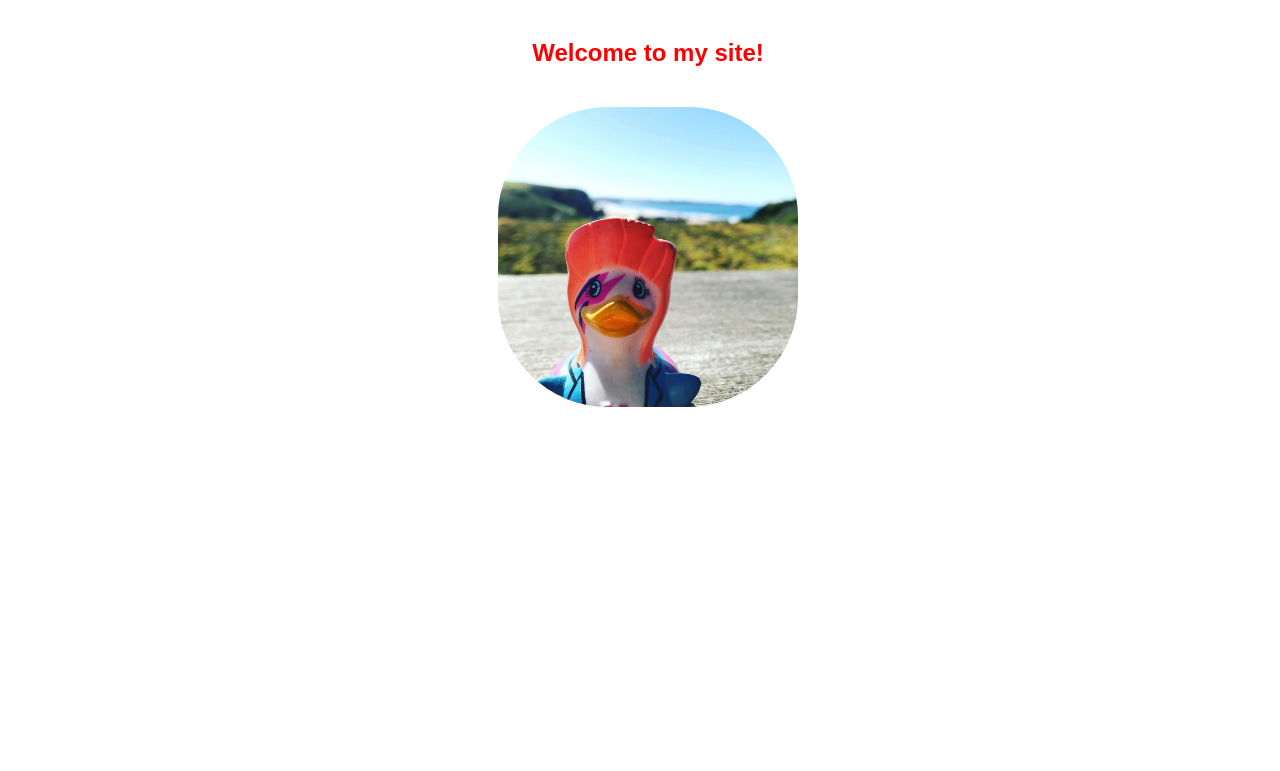
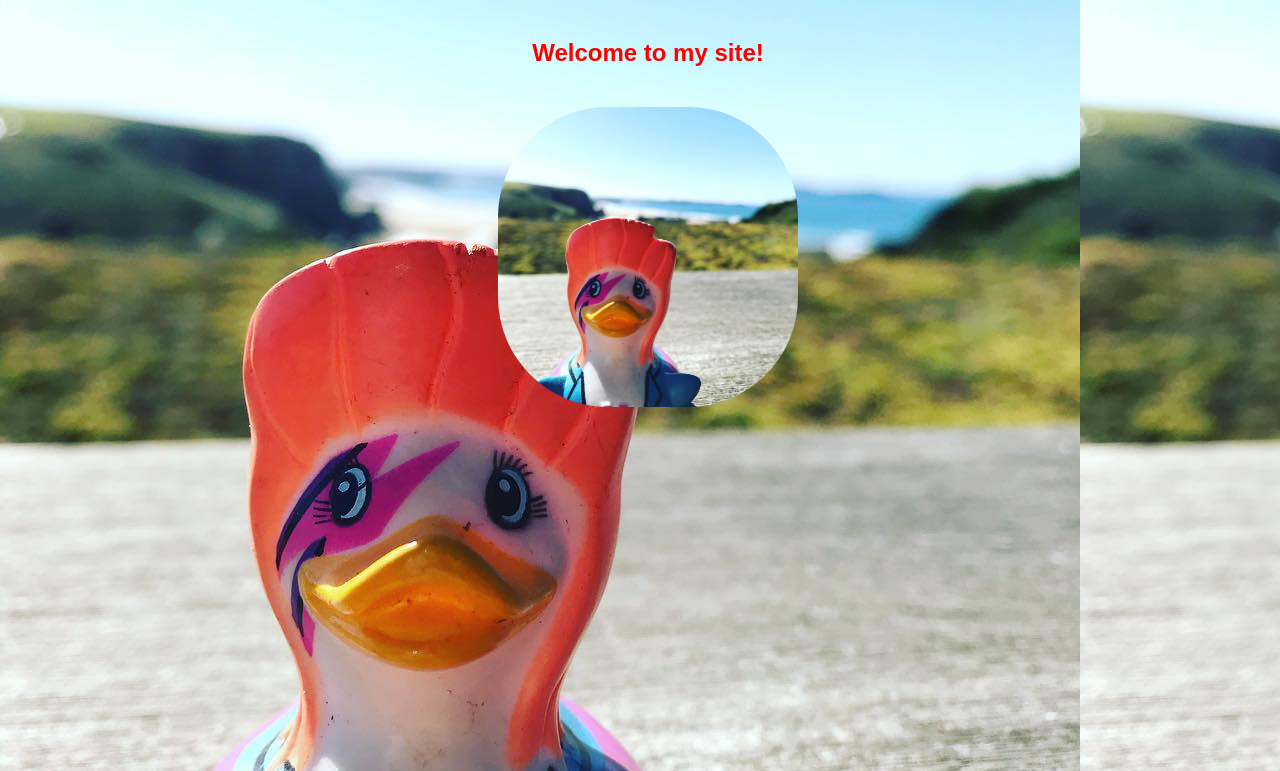
Before and after one commit to ClareJolly/Code-like-a-girl, a plain HTML site: page index.html in a window 1280 px wide. Shown: the part 160-931 px from the top of the page. Drawn offline with Linux system fonts and the light colour scheme.

Commit message:
add a background image of a duck

```diff
--- a/css/styles.css
+++ b/css/styles.css
@@ -1,6 +1,7 @@
 body {
   color: red;
   font-family: arial;
+  background-image: url(../duck.jpg);
 }
 
 div {
```
